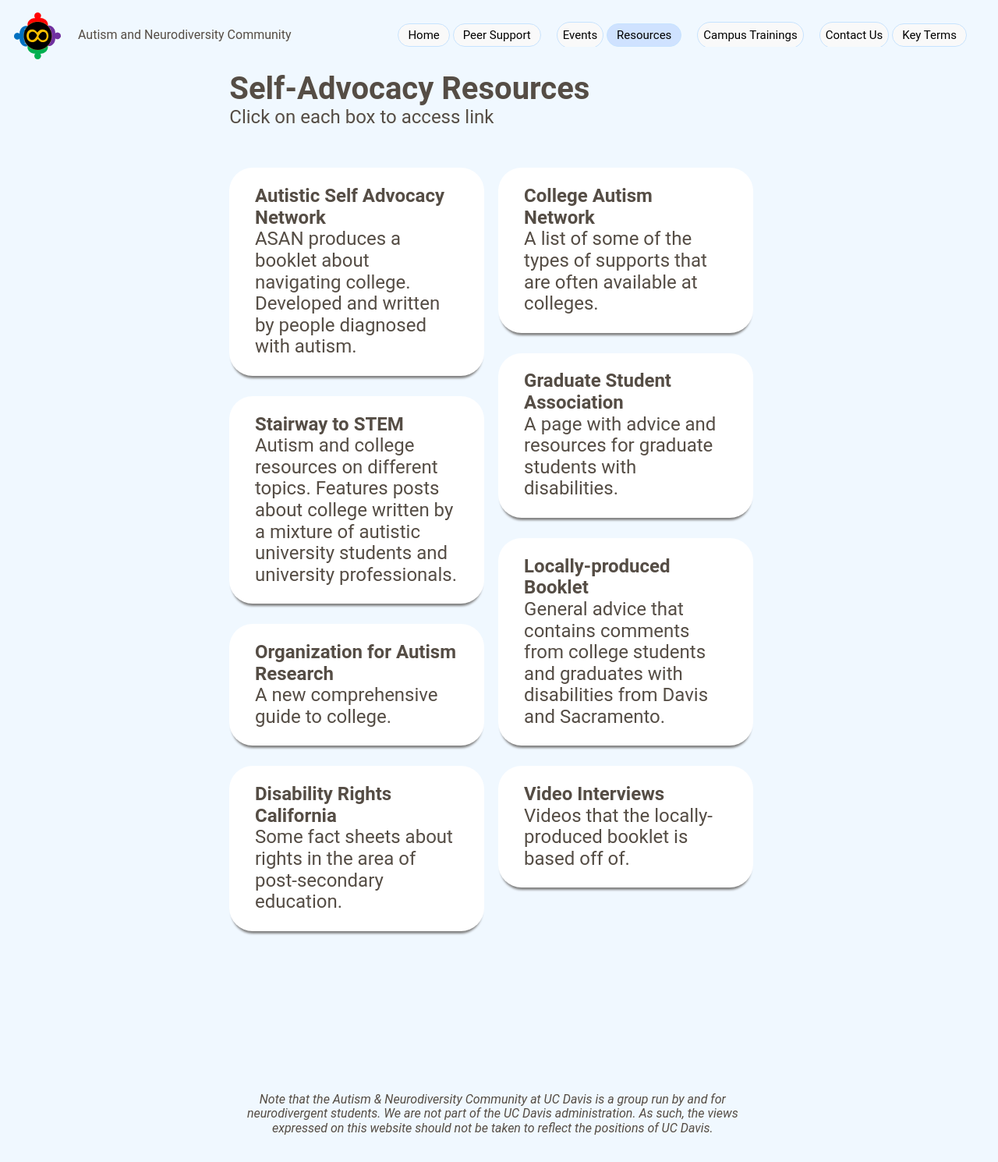
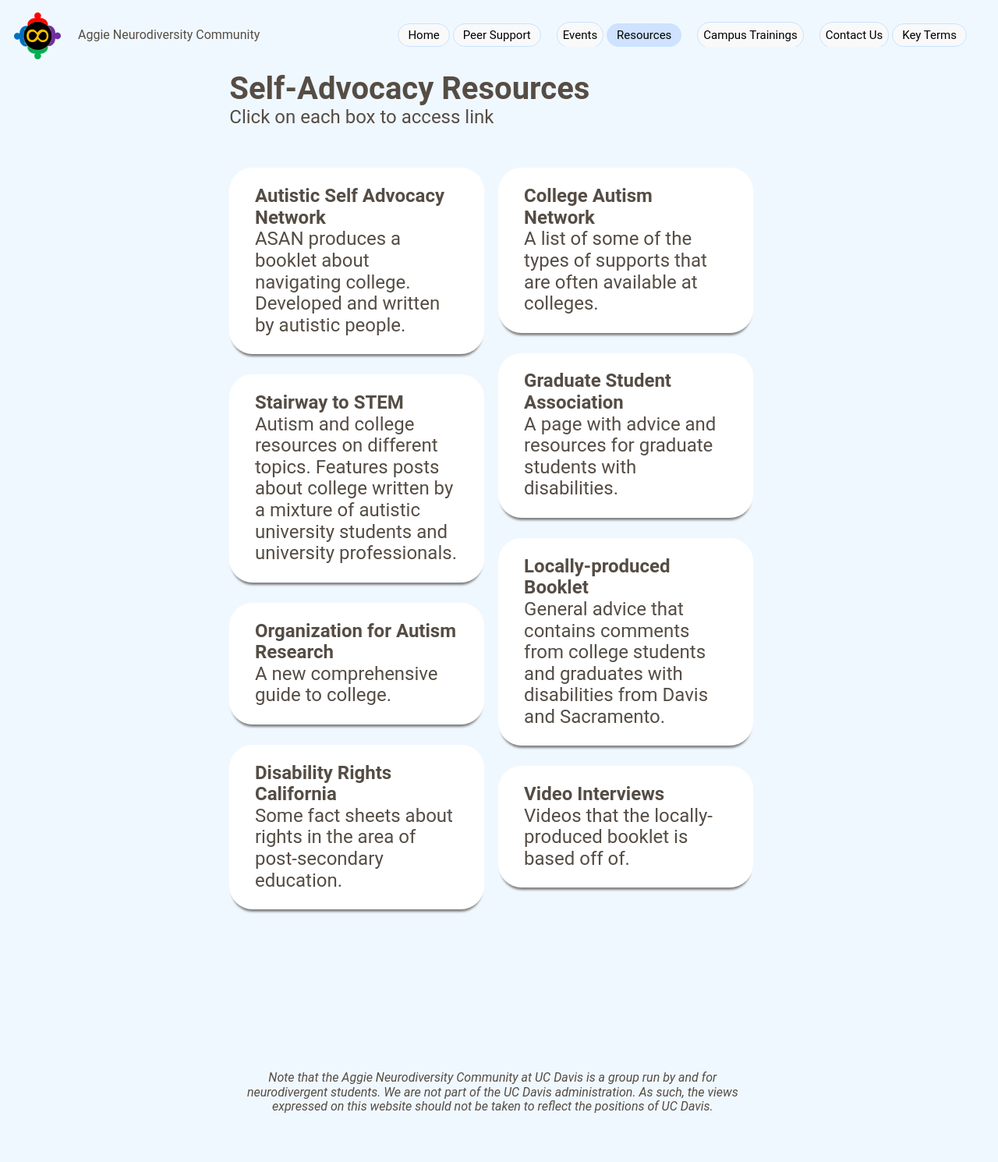
Before and after one commit to Autism-Neurodiversity-Community-UCD/ancwebsite, a Flask app: page /selfadvocacy in a window 1280 px wide. Shown: the whole page at 78% size. After the commit the page ends 1427 px from the top, so only its background shows below. Run offline with Flask 2, Linux system fonts and the light colour scheme.

Commit message:
Update ANCselfadvocacy.html

```diff
--- a/templates/ANCselfadvocacy.html
+++ b/templates/ANCselfadvocacy.html
@@ -12,7 +12,7 @@
 
     <div id="content">
         <img src="../static/icons/image1.png" alt="ANC logo" style="top:1rem;margin-left:0.5rem;">
-        <div class="topleft">Autism and Neurodiversity Community </div>
+        <div class="topleft">Aggie Neurodiversity Community </div>
     </div>
 
     <div class="topnav">
@@ -35,7 +35,7 @@
             <div class="flex-container left">
                 <a href="http://autisticadvocacy.org/wp-content/uploads/2014/01/NavcollFinal.pdf" target="_blank" class="item shadow">
                         <b>Autistic Self Advocacy Network</b>
-                        <p>ASAN produces a booklet about navigating college. Developed and written by people diagnosed with autism.</p>
+                        <p>ASAN produces a booklet about navigating college. Developed and written by autistic people.</p>
                 </a>
                 <a href="https://www.stairwaytostem.org/" target="_blank" class="item shadow">
                     <b>Stairway to STEM</b>
@@ -73,7 +73,7 @@
         </main>
        <footer>
             <div id="disclaimer">
-                Note that the Autism & Neurodiversity Community at UC Davis is a group run by and for neurodivergent students.
+                Note that the Aggie Neurodiversity Community at UC Davis is a group run by and for neurodivergent students.
                 We are not part of the UC Davis administration. As such, the views expressed on this website should not be taken to
                 reflect the positions of UC Davis.
             </div>
```
